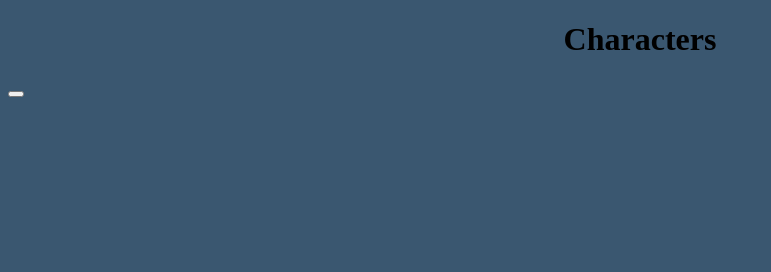
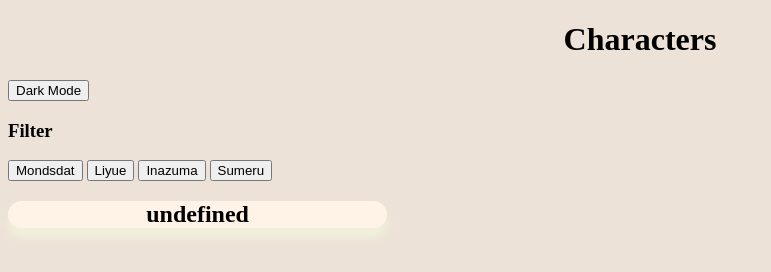
Before and after one commit to staten-island-tech/vite-project-d8b2896a-TinaGu0, a website built with Vite: page vite-project/index.html in a window 1280 px wide. Shown: the whole page, without its empty margins (0-771 px from the left). Built offline with nearby package versions, Linux system fonts and the light colour scheme.

Commit message:
aaaaaaaaaaaaaaaaaaaaa

```diff
--- a/vite-project/index.html
+++ b/vite-project/index.html
@@ -10,9 +10,17 @@
     <h1 class="center">Characters</h1>
     <div>
       <div>
-        <button></button>
+        <button>Dark Mode</button>
+      </div>
+      <div>
+        <h3>Filter</h3>
+        <button id="mond">Mondsdat</button>
+        <button id="liyue">Liyue</button>
+        <button id="inazuma">Inazuma</button>
+        <button id="sumeru">Sumeru</button>
       </div>
     </div>
+    <div id="charas"></div>
 
     <script type="module" src="./js/main.js"></script>
   </body>
--- a/vite-project/js/chara.js
+++ b/vite-project/js/chara.js
@@ -103,7 +103,4 @@ const genshinCharacters = [
     },
 ];
 
-
-
-
-`export {x,x,x};`
+export {genshinCharacters};
--- /dev/null
+++ b/vite-project/js/filters.js
@@ -0,0 +1,4 @@
+import { genshinCharacters } from "./chara"
+
+const mondstadt = genshinCharacters.filter(genshinCharacters => genshinCharacters.region.includes("Mondstadt"));
+console.log(mondstadt);
--- a/vite-project/js/main.js
+++ b/vite-project/js/main.js
@@ -1,6 +1,24 @@
 import "../styles/color.css";
+import "./filters/";
+import { genshinCharacters } from "./chara";
+
+
+const regions = {
+    mond: document.getElementById("mond"),
+    liyue: document.getElementById("liyue"),
+    inazuma: document.getElementById("inazuma"),
+    sumeru: document.getElementById("inazuma"),
+}
+
+regions.mond.addEventListener("click", function(event) {
+
+});
 
 
 
-const hello = "hello"
-console.log(hello);
+let charaname = genshinCharacters.name
+charas.insertAdjacentHTML("beforeend",
+`<div class="profile">
+<h2>${charaname}</h2>
+</div>`
+);
--- a/vite-project/styles/color.css
+++ b/vite-project/styles/color.css
@@ -1,5 +1,5 @@
 body {
-  background-color: rgb(58, 87, 112);
+  background-color: rgb(236, 226, 215);
 }
 
 .parent {
@@ -8,18 +8,15 @@ body {
   flex-flow: row wrap;
 }
 
-.card {
+.profile {
   height: auto;
-  width: 21vw;
+  width: 30%;
   background-color: #fff2e6;
   border-radius: 25px;
   justify-content: space-between;
   text-align: center;
   display: flexbox;
-  box-shadow: 0 10px 10px #ff8080 ;
-  transition: all 1s;
-  animation: ani5 5s;
-  animation-play-state: paused;
+  box-shadow: 0 10px 10px #f1f1da ;
 }
 
 .card:hover {
```
